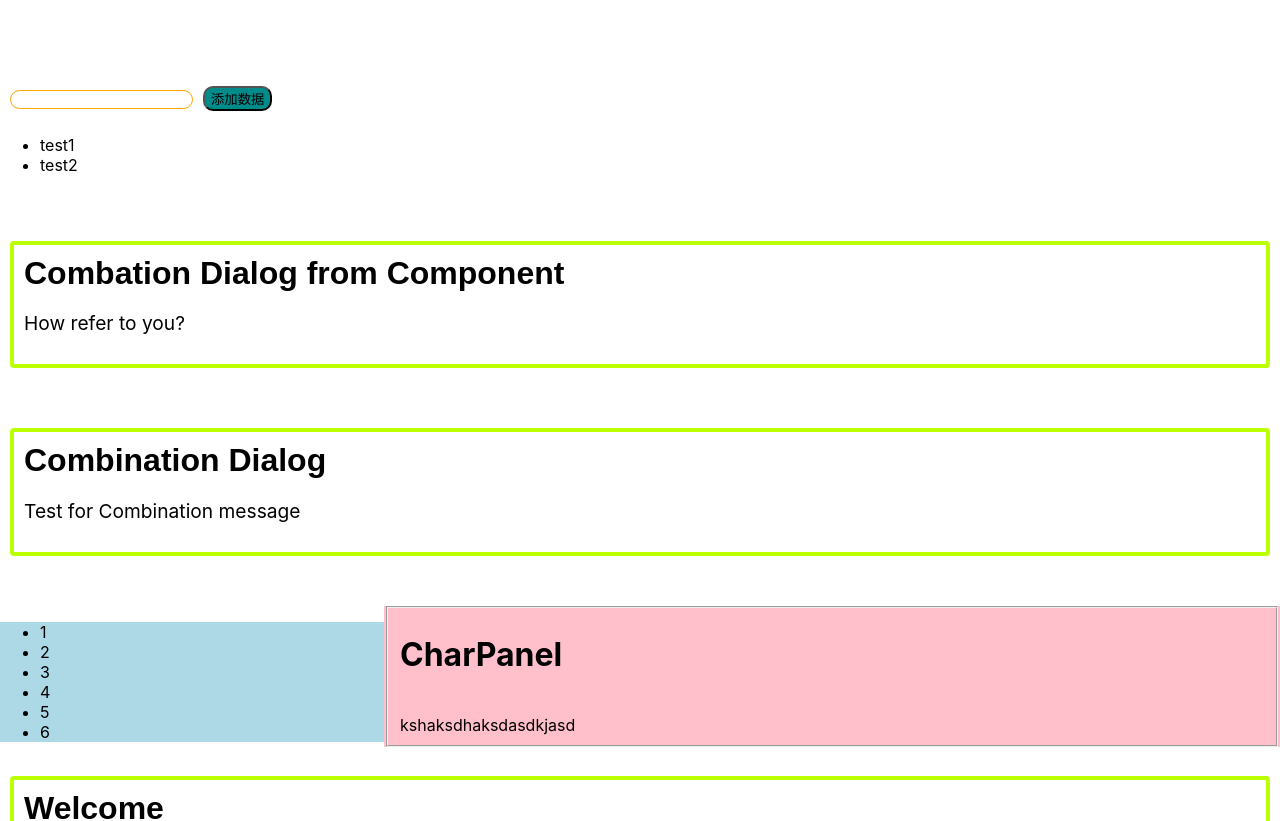
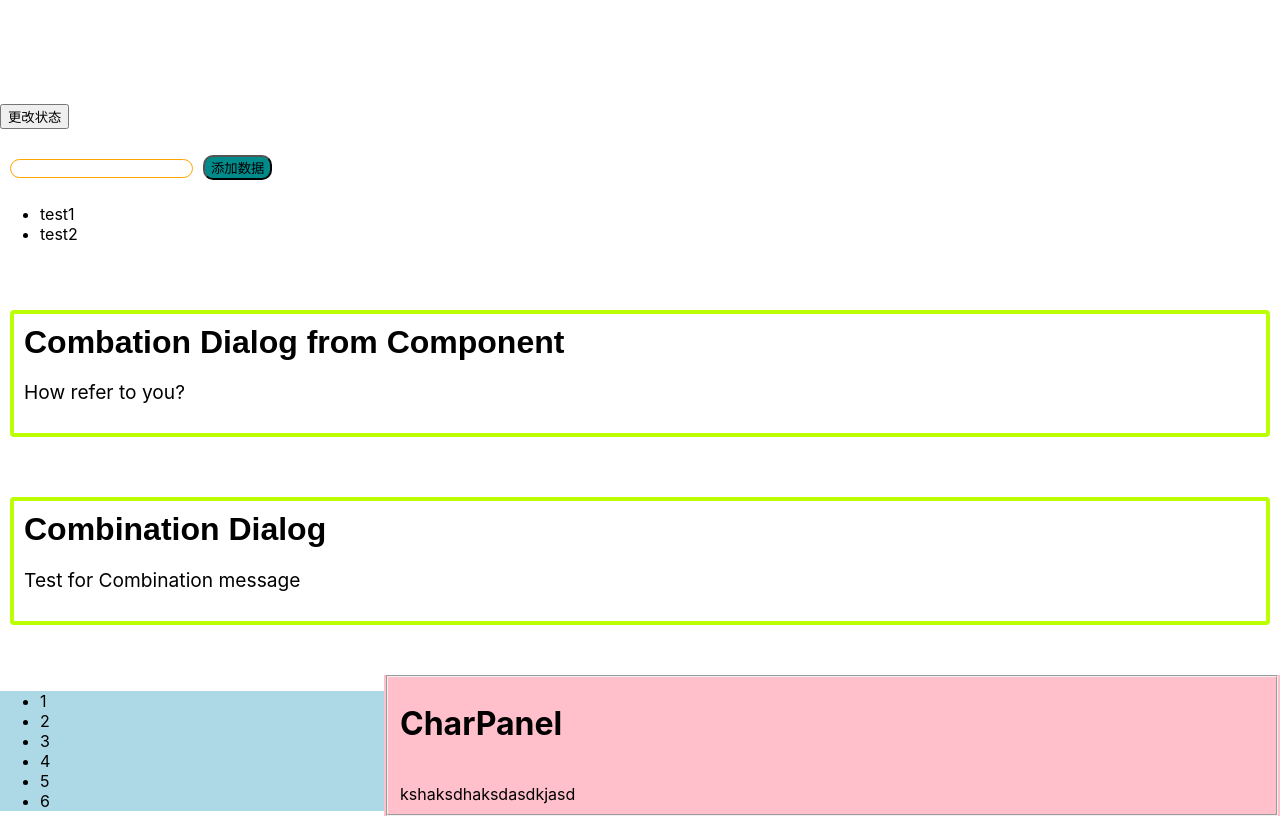
Before and after one commit to PoarryScript/webReact, a React (Create React App) app: page / in a window 1280 px wide. Shown: the top 821 px of the page. Built offline with nearby package versions, Linux system fonts and the light colour scheme.

Commit message:
ADD: 动画基础

```diff
--- /dev/null
+++ b/src/components/AnimationTest.js
@@ -0,0 +1,33 @@
+import React, { Component, Fragment } from 'react'
+
+import '../css/anim.scss'
+
+export default class AnimationTest extends Component {
+
+    constructor(prosp) {
+        super(prosp);
+        this.state = { isShow: false };
+        this.onButtonStatusChange = this.onButtonStatusChange.bind(this);
+    }
+
+
+    onButtonStatusChange() {
+        let show = this.state.isShow;
+        show = !show;
+        this.setState({
+            isShow: show,
+        })
+
+
+    }
+
+    render() {
+        return (
+            <Fragment>
+                <div className={this.state.isShow ? 'showView' : 'hideView'}>动画测试的文本</div>
+                <button onClick={this.onButtonStatusChange}>更改状态</button>
+
+            </Fragment>
+        )
+    }
+}
--- a/src/components/Contacts.js
+++ b/src/components/Contacts.js
@@ -5,7 +5,7 @@ export default class Contacts extends Component {
 
     render() {
         const list = [1, 2, 3, 4, 5, 6];
-        const listItems = list.map((item) => <li>{item}</li>)
+        const listItems = list.map((item) => <li key={item}>{item}</li>)
         return (<div className="Contacts"><ul>{listItems}</ul></div>
         );
     }
--- /dev/null
+++ b/src/css/anim.scss
@@ -0,0 +1,8 @@
+.showView{
+    opacity: 1; transition: all 1.5s ease-in;
+}
+
+.hideView{
+    opacity: 0; transition: all 1.5s ease-in;
+
+}
--- a/src/index.js
+++ b/src/index.js
@@ -1,4 +1,5 @@
 import React from 'react';
+import { Fragment } from 'react';
 import ReactDOM from 'react-dom';
 import './index.css';
 import App from './App';
@@ -19,6 +20,7 @@ import "./css/dialog.scss";
 import "./css/Panel.scss";
 import SignUpDialog from './components/SignUpDialog';
 import ChangeList from './components/ChangeList';
+import AnimationTest from './components/AnimationTest';
 
 
 function Dialog(props) {
@@ -92,9 +94,11 @@ function CharPanel() {
 const numbers = [1, 2, 3, 4, 5, 6, 7];
 const listItems = numbers.map((number) => <li key={number}>{number}</li>);
 function tick() {
-  const element = <div>
+  const element = <Fragment>
 
     <br /> <br />
+    <br /> <br />
+    <AnimationTest />
     <br /> <br />
     <ChangeList />
     <br /> <br />
@@ -139,7 +143,7 @@ function tick() {
     <br /> <br />
 
 
-    <h2>It is {new Date().toLocaleTimeString()}.</h2></div>
+    <h2>It is {new Date().toLocaleTimeString()}.</h2></Fragment>
 
   ReactDOM.render(
     element,
```
